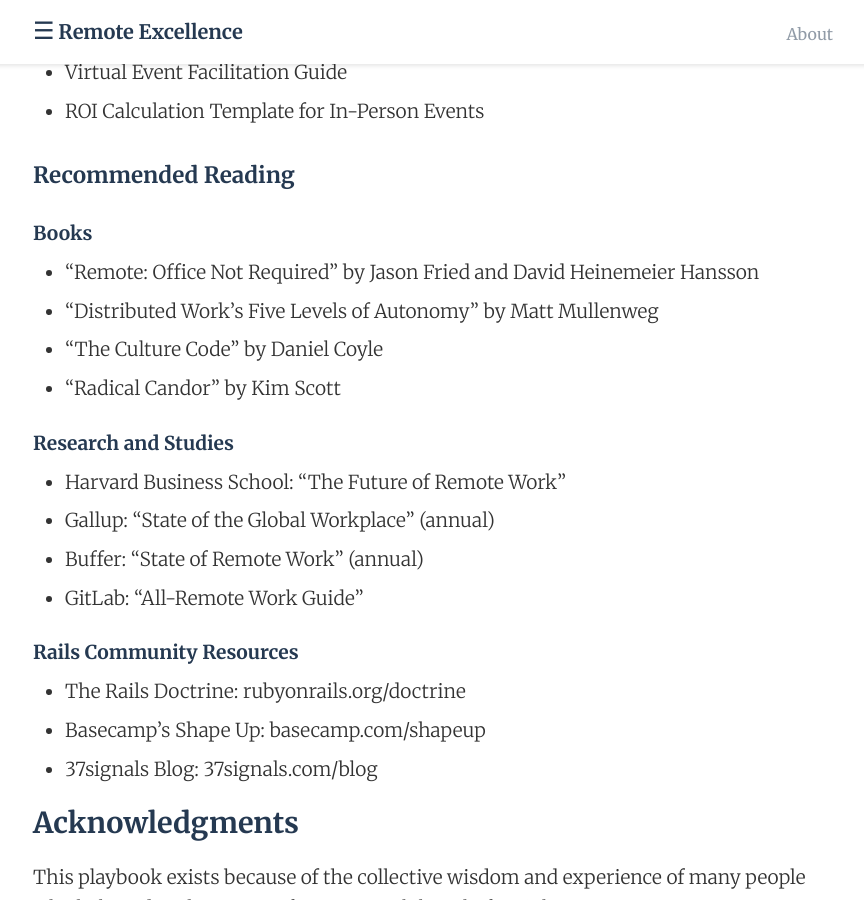
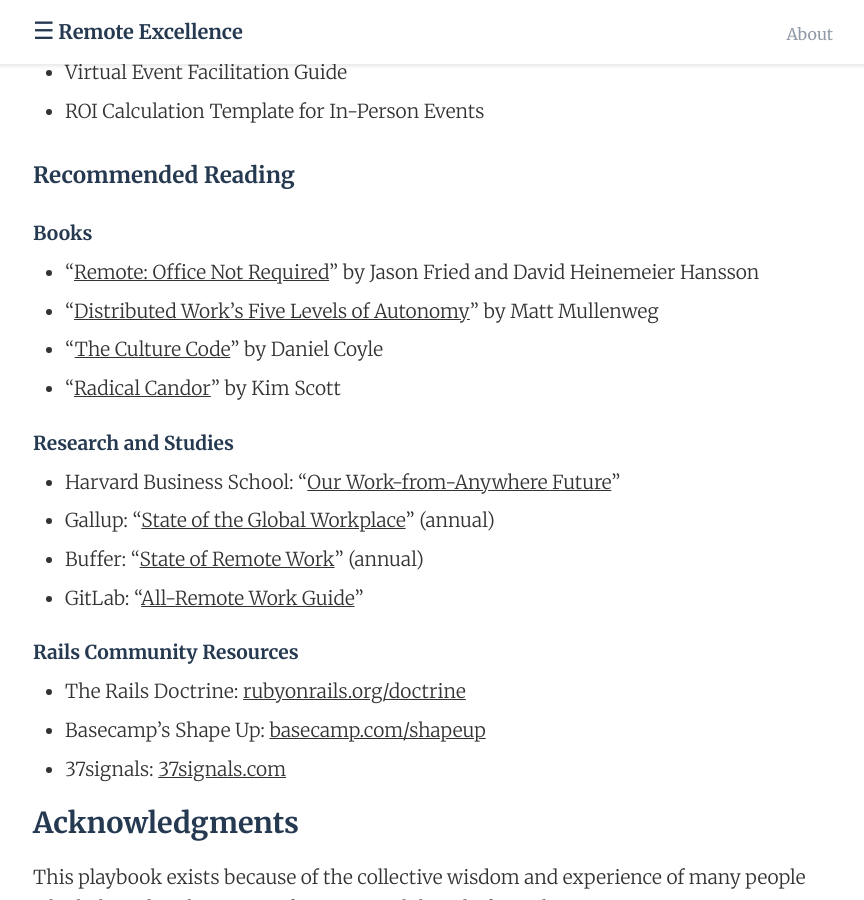
Before and after one commit to luuuc/remote-excellence-book, a Jekyll site: the page built from _chapters/10-conclusion.md, in a window 1280 px wide and 900 px high, scrolled down 7050 px. Shown: the whole window, without its empty margins (207-1071 px from the left). Built offline with Jekyll 4.4.1, drawn with Linux system fonts in a browser that asks for light colours; comment, search, counter and statistics services are not loaded.

```diff
--- a/_chapters/10-conclusion.md
+++ b/_chapters/10-conclusion.md
@@ -239,23 +239,23 @@ We'd love to hear about your remote excellence implementations:
 
 ### Books
 
-- "Remote: Office Not Required" by Jason Fried and David Heinemeier Hansson
-- "Distributed Work's Five Levels of Autonomy" by Matt Mullenweg
-- "The Culture Code" by Daniel Coyle
-- "Radical Candor" by Kim Scott
+- "[Remote: Office Not Required](https://basecamp.com/books#remote)" by Jason Fried and David Heinemeier Hansson
+- "[Distributed Work's Five Levels of Autonomy](https://ma.tt/2020/04/five-levels-of-autonomy/)" by Matt Mullenweg
+- "[The Culture Code](https://danielcoyle.com/the-culture-code/)" by Daniel Coyle
+- "[Radical Candor](https://www.radicalcandor.com/the-book/)" by Kim Scott
 
 ### Research and Studies
 
-- Harvard Business School: "The Future of Remote Work"
-- Gallup: "State of the Global Workplace" (annual)
-- Buffer: "State of Remote Work" (annual)
-- GitLab: "All-Remote Work Guide"
+- Harvard Business School: "[Our Work-from-Anywhere Future](https://hbr.org/2020/11/our-work-from-anywhere-future)"
+- Gallup: "[State of the Global Workplace](https://www.gallup.com/workplace/349484/state-of-the-global-workplace.aspx)" (annual)
+- Buffer: "[State of Remote Work](https://buffer.com/state-of-remote-work)" (annual)
+- GitLab: "[All-Remote Work Guide](https://handbook.gitlab.com/handbook/company/culture/all-remote/guide/)"
 
 ### Rails Community Resources
 
-- The Rails Doctrine: rubyonrails.org/doctrine
-- Basecamp's Shape Up: basecamp.com/shapeup
-- 37signals Blog: 37signals.com/blog
+- The Rails Doctrine: [rubyonrails.org/doctrine](https://rubyonrails.org/doctrine)
+- Basecamp's Shape Up: [basecamp.com/shapeup](https://basecamp.com/shapeup)
+- 37signals: [37signals.com](https://37signals.com)
 
 # Acknowledgments {#chapter-10-6}
 
```
